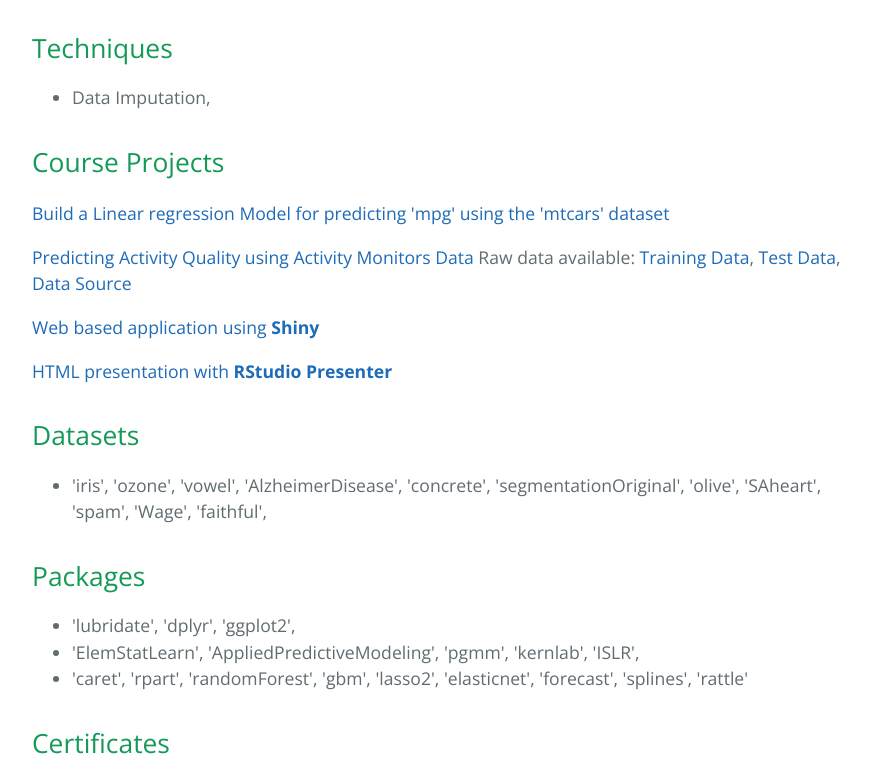
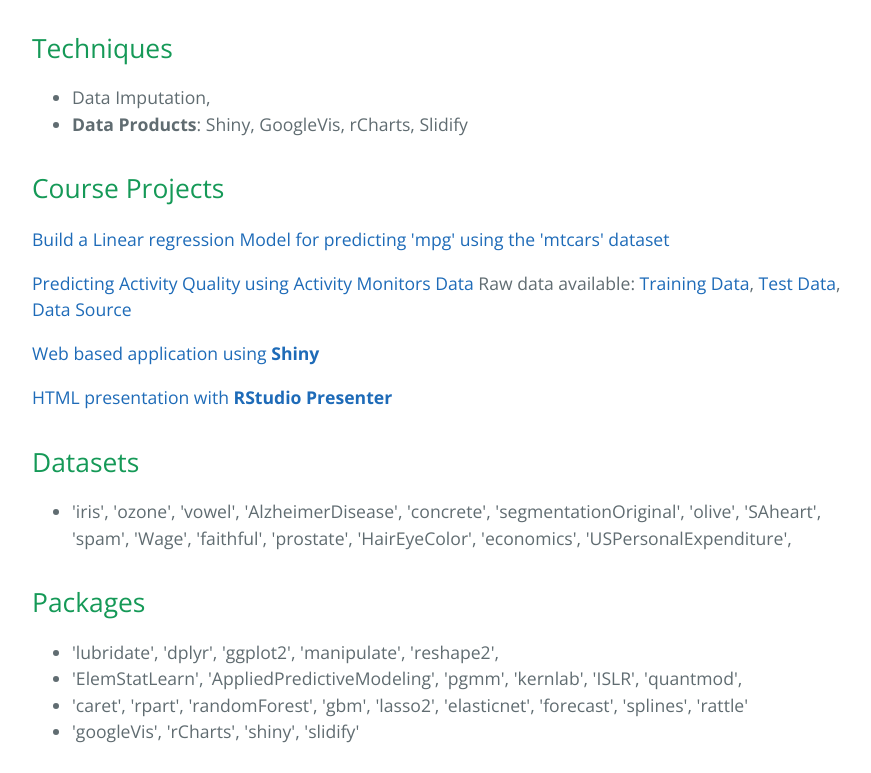
Before and after one commit to Aadityauppal/DataScienceProfile, a plain HTML site: page index.html in a window 1280 px wide. Shown: the part 697-1470 px from the top of the page, without its empty margins (192-1063 px from the left). Drawn offline with nearby package versions, Linux system fonts and the light colour scheme.

Commit message:
Create gh-pages branch via GitHub

```diff
--- a/index.html
+++ b/index.html
@@ -31,6 +31,8 @@
 
 <ul>
 <li>Data Imputation, </li>
+<li>
+<strong>Data Products</strong>: Shiny, GoogleVis, rCharts, Slidify </li>
 </ul>
 
 <h2>
@@ -48,17 +50,18 @@
 <a id="datasets" class="anchor" href="#datasets" aria-hidden="true"><span class="octicon octicon-link"></span></a>Datasets</h2>
 
 <ul>
-<li>'iris', 'ozone', 'vowel', 'AlzheimerDisease', 'concrete', 'segmentationOriginal', 'olive', 'SAheart', 'spam', 'Wage', 'faithful',<br>
-</li>
+<li>'iris', 'ozone', 'vowel', 'AlzheimerDisease', 'concrete', 'segmentationOriginal', 'olive', 'SAheart', 'spam', 'Wage', 'faithful', 'prostate', 'HairEyeColor', 'economics', 'USPersonalExpenditure', </li>
 </ul>
 
 <h2>
 <a id="packages" class="anchor" href="#packages" aria-hidden="true"><span class="octicon octicon-link"></span></a>Packages</h2>
 
 <ul>
-<li>'lubridate', 'dplyr', 'ggplot2', </li>
-<li>'ElemStatLearn', 'AppliedPredictiveModeling', 'pgmm', 'kernlab', 'ISLR', </li>
+<li>'lubridate', 'dplyr', 'ggplot2', 'manipulate', 'reshape2',<br>
+</li>
+<li>'ElemStatLearn', 'AppliedPredictiveModeling', 'pgmm', 'kernlab', 'ISLR', 'quantmod', </li>
 <li>'caret', 'rpart', 'randomForest', 'gbm', 'lasso2', 'elasticnet', 'forecast', 'splines', 'rattle'</li>
+<li>'googleVis', 'rCharts', 'shiny', 'slidify'</li>
 </ul>
 
 <h2>
```
Also changed, not shown: params.json (+1 -1 lines).
